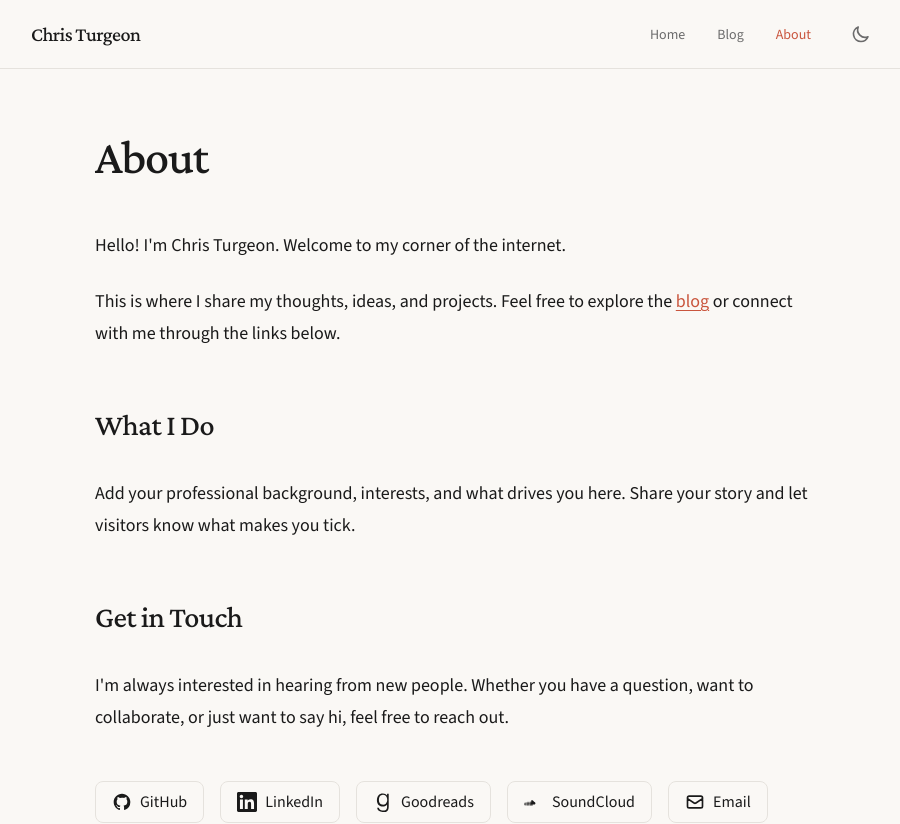
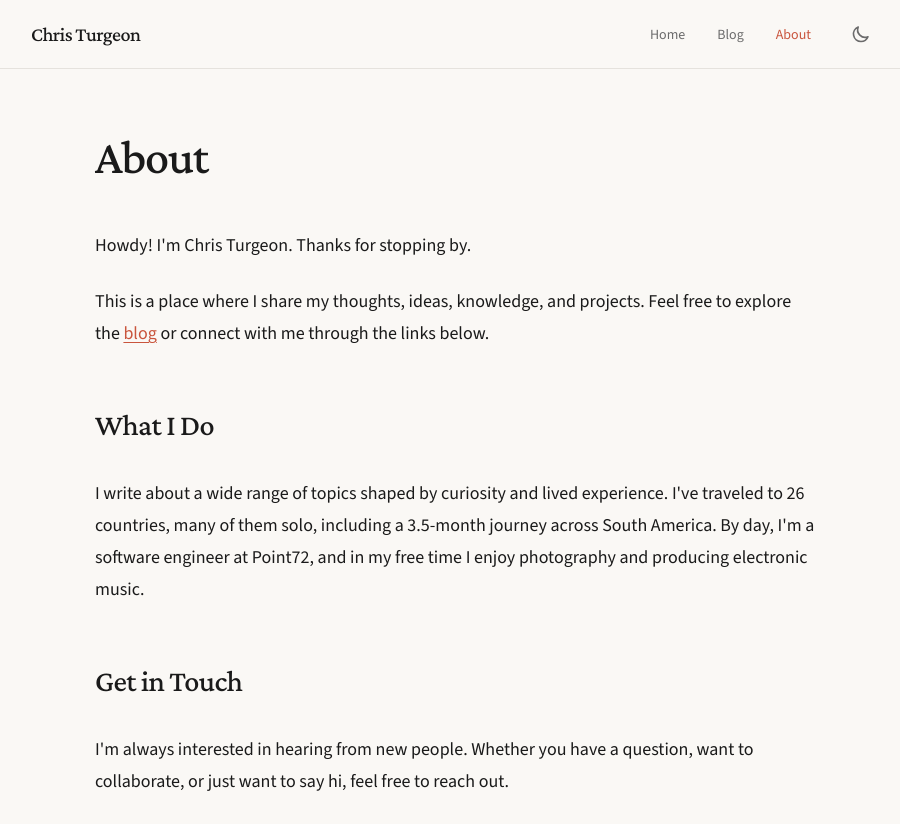
Before and after one commit to christurgeon/Personal-Website, a Next.js app: page /about in a window 1280 px wide. Shown: the top 824 px of the page, without its empty margins (185-1085 px from the left). Built offline with nearby package versions, Linux system fonts and the light colour scheme.

Commit message:
Revise About Page

```diff
--- a/src/app/about/page.tsx
+++ b/src/app/about/page.tsx
@@ -19,19 +19,20 @@ export default function AboutPage() {
 
       <div className="prose prose-lg max-w-none mb-12 animate-fade-in-delay-1">
         <p>
-          Hello! I&apos;m {siteConfig.name}. Welcome to my corner of the internet.
+          Howdy! I&apos;m {siteConfig.name}. Thanks for stopping by.
         </p>
 
         <p>
-          This is where I share my thoughts, ideas, and projects. Feel free to
+          This is a place where I share my thoughts, ideas, knowledge, and projects. Feel free to
           explore the <Link href="/blog">blog</Link> or connect with me through
           the links below.
         </p>
 
         <h2>What I Do</h2>
         <p>
-          Add your professional background, interests, and what drives you here.
-          Share your story and let visitors know what makes you tick.
+          I write about a wide range of topics shaped by curiosity and lived experience.
+          I&apos;ve traveled to 26 countries, many of them solo, including a 3.5‑month journey across South America.
+          By day, I&apos;m a software engineer at Point72, and in my free time I enjoy photography and producing electronic music.
         </p>
 
         <h2>Get in Touch</h2>
--- a/src/lib/config.ts
+++ b/src/lib/config.ts
@@ -1,16 +1,16 @@
 export const siteConfig = {
   name: "Chris Turgeon",
   title: "Personal Website",
-  description: "Welcome to my corner of the internet. I write about technology, design, and life.",
+  description: "Howdy! You've landed on my corner of the internet. I write about technology, design, and life.",
   url: "https://yourwebsite.com",
 
-  // Social links - add or remove as needed
+  // Social links
   socials: {
     github: "https://github.com/christurgeon",
     linkedin: "https://www.linkedin.com/in/chris-turgeon-29b42a151",
     goodreads: "https://www.goodreads.com/user/show/132072198-chris-turgeon",
     soundcloud: "https://soundcloud.com/technically-techo",
-    email: "hello@christurgeon.com",
+    email: "turgechr@duck.com",
   },
 
   // Navigation links
```
